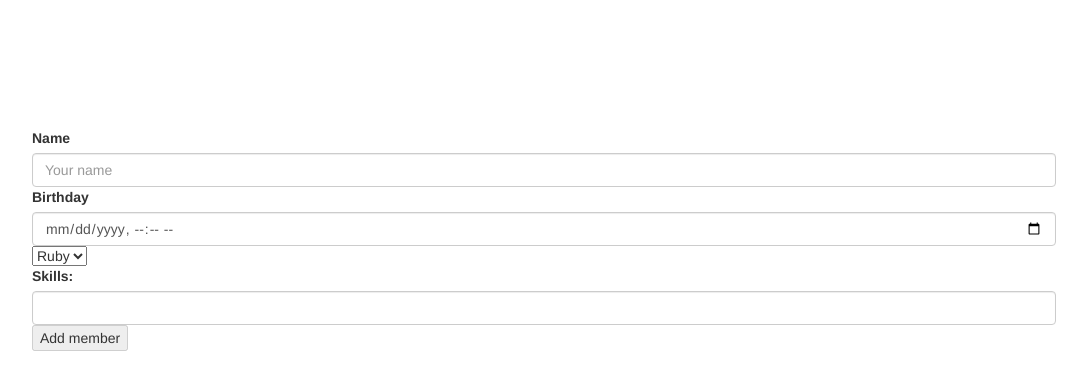
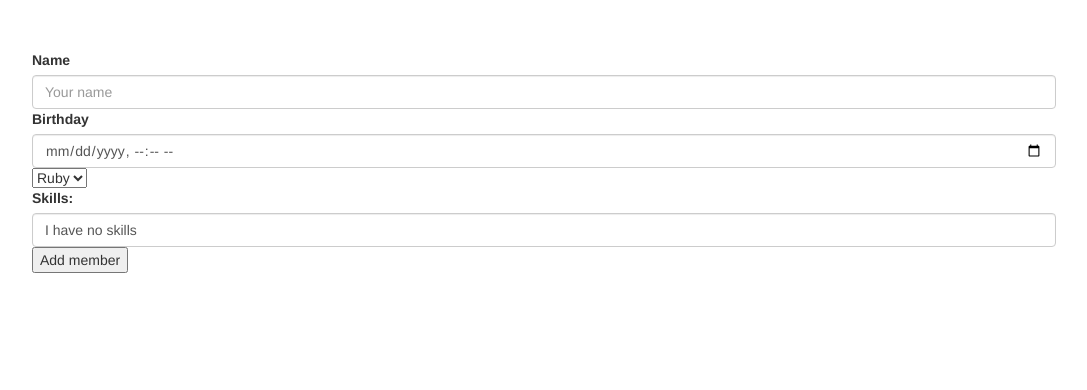
Before and after one commit to at-uytran/front-end, an Angular app in the folder my-app/: page / in a window 1280 px wide. Shown: the top 390 px of the page, without its empty margins (96-1183 px from the left). Built offline with nearby package versions, Linux system fonts and the light colour scheme.

Commit message:
show skills on form builder

```diff
--- a/my-app/src/app/app.component.css
+++ b/my-app/src/app/app.component.css
@@ -1,3 +1,5 @@
 .show{
-  margin: 10%;
+  margin-left: 10%;
+  margin-right: 10%;
+  margin-top: 50px;
 }
--- a/my-app/src/app/app.component.html
+++ b/my-app/src/app/app.component.html
@@ -11,9 +11,9 @@
 </select><br>
   <label for="skills">Skills: </label>
 
-  <input type="text" class="form-control" id="skills" value="{{selectedTeam}}" formControlName = "skills">
+  <input type="text" class="form-control" id="skills" value="{{team}}" formControlName = "skills">
 
-<button type="submit" [disabled] = "memberForm.valid">Add member</button>
+<button type="submit" [disabled] = "!memberForm.valid">Add member</button>
 </form>
 
 <div>
--- a/my-app/src/app/app.component.ts
+++ b/my-app/src/app/app.component.ts
@@ -12,6 +12,8 @@ export class AppComponent implements OnInit{
   birthday: string = '';
   selectedTeam ='';
   displaySkills = '';
+  memberForm: FormGroup;
+
   name = new FormControl('', [
     Validators.minLength(5),
   ]);
@@ -21,7 +23,6 @@ export class AppComponent implements OnInit{
 
   }
 
-memberForm: FormGroup;
 
 ngOnInit() {
       console.log(1);
@@ -37,13 +38,27 @@ ngDoCheck(){
    this.memberForm.valueChanges.subscribe((form) => {
      this.displaySkills = `${form.team}`;
    });
+   console.log(3);
    console.log(this.displaySkills);
+   this.memberForm.controls['skills'].setValue(this.displaySkills);
+   switch(this.displaySkills) {
+    case 'Ruby':
+        this.memberForm.controls['skills'].setValue("I have "+this.displaySkills+" skills");
+        break;
+    case 'PHP':
+        this.memberForm.controls['skills'].setValue("I have "+this.displaySkills+" skills");
+        break;
+    case 'FE':
+        this.memberForm.controls['skills'].setValue("I have "+this.displaySkills+": JS, HTML, CSS skills");
+        break;
+    default:
+        this.memberForm.controls['skills'].setValue("I have no skills");
+    }
 }
+
   addMember(memberForm: FormBuilder) {
-      console.log(2);
-
-    console.log(this.memberForm.value);
-
+  console.log(2);
+  console.log(this.memberForm.value);
   var list = document.getElementById("list");
   var member = document.createElement('li');
   var c = document.createElement('span');
```
